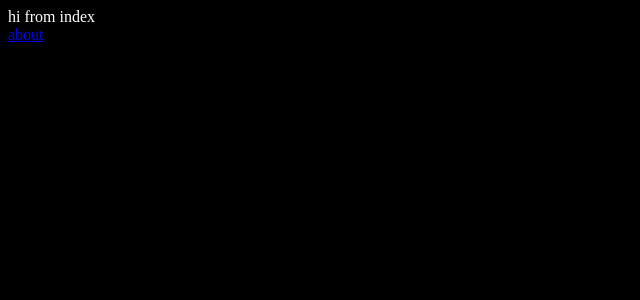
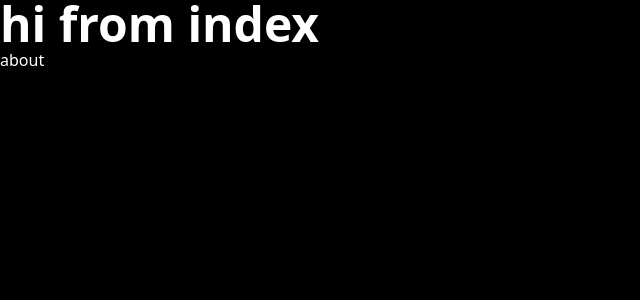
Before and after one commit to KJLEscoto/nuxt-4-test, a Nuxt app: page / in a window 1280 px wide. Shown: the top 300 px of the page, without its empty margins (0-640 px from the left). Built offline with nearby package versions, Linux system fonts and the light colour scheme.

Commit message:
tailwindcss added

```diff
--- a/app/assets/css/main.css
+++ b/app/assets/css/main.css
@@ -1,4 +1,5 @@
+@import "tailwindcss";
+
 body {
-    background-color: black;
-    color: white;
+    @apply bg-black text-white;
 }
--- a/app/pages/index.vue
+++ b/app/pages/index.vue
@@ -1,6 +1,6 @@
 <template>
   <div>
-    <div>hi from index</div>
+    <div class="text-5xl font-bold">hi from index</div>
     <NuxtLink to="/about">about</NuxtLink>
   </div>
 </template>
--- a/nuxt.config.ts
+++ b/nuxt.config.ts
@@ -1,6 +1,13 @@
+import tailwindcss from "@tailwindcss/vite";
+
 // https://nuxt.com/docs/api/configuration/nuxt-config
 export default defineNuxtConfig({
   compatibilityDate: '2025-07-15',
   devtools: { enabled: true },
-  css: ["~/assets/css/main.css"]
+  css: ["~/assets/css/main.css"],
+  vite: {
+    plugins: [
+      tailwindcss(),
+    ]
+  }
 })
--- a/package.json
+++ b/package.json
@@ -10,7 +10,9 @@
     "postinstall": "nuxt prepare"
   },
   "dependencies": {
+    "@tailwindcss/vite": "^4.1.18",
     "nuxt": "^4.3.1",
+    "tailwindcss": "^4.1.18",
     "vue": "^3.5.28",
     "vue-router": "^4.6.4"
   }
```
Also changed, not shown: 1 other file (tests, documents, lock files or other folders).
